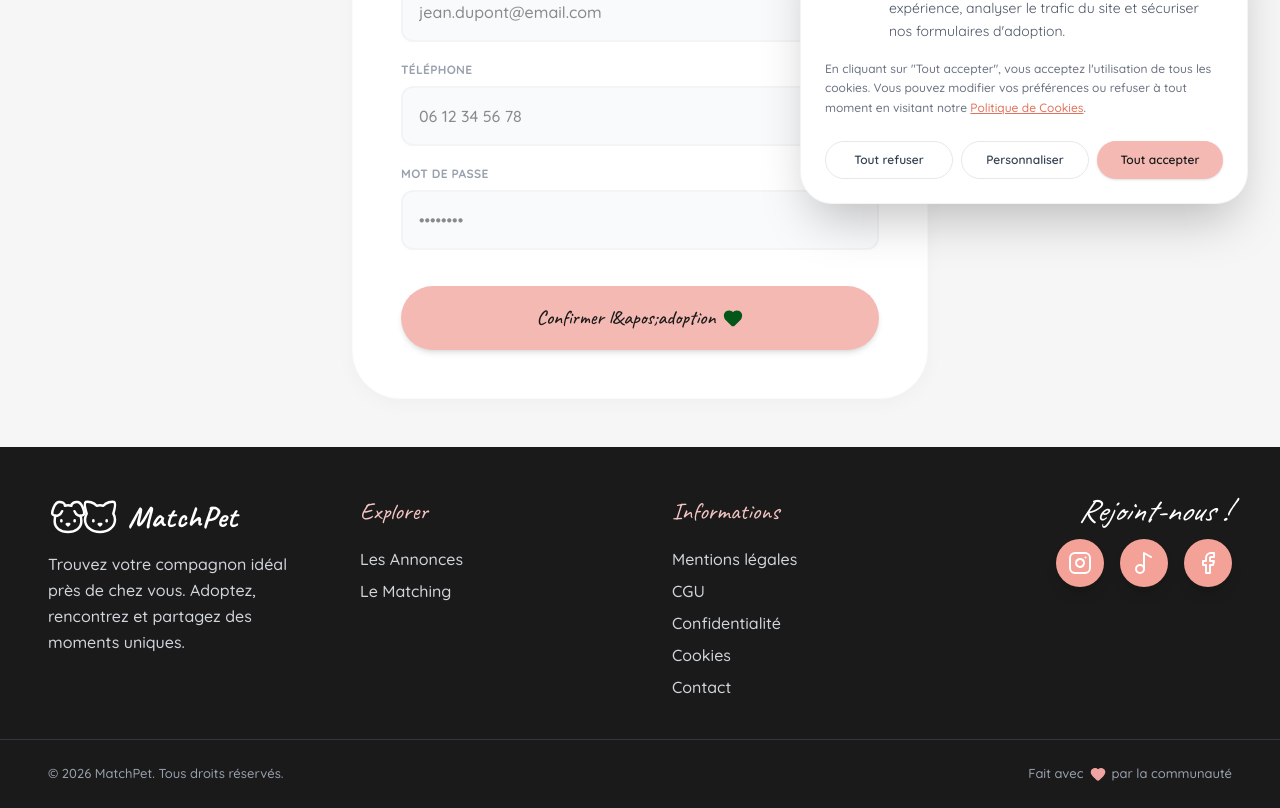
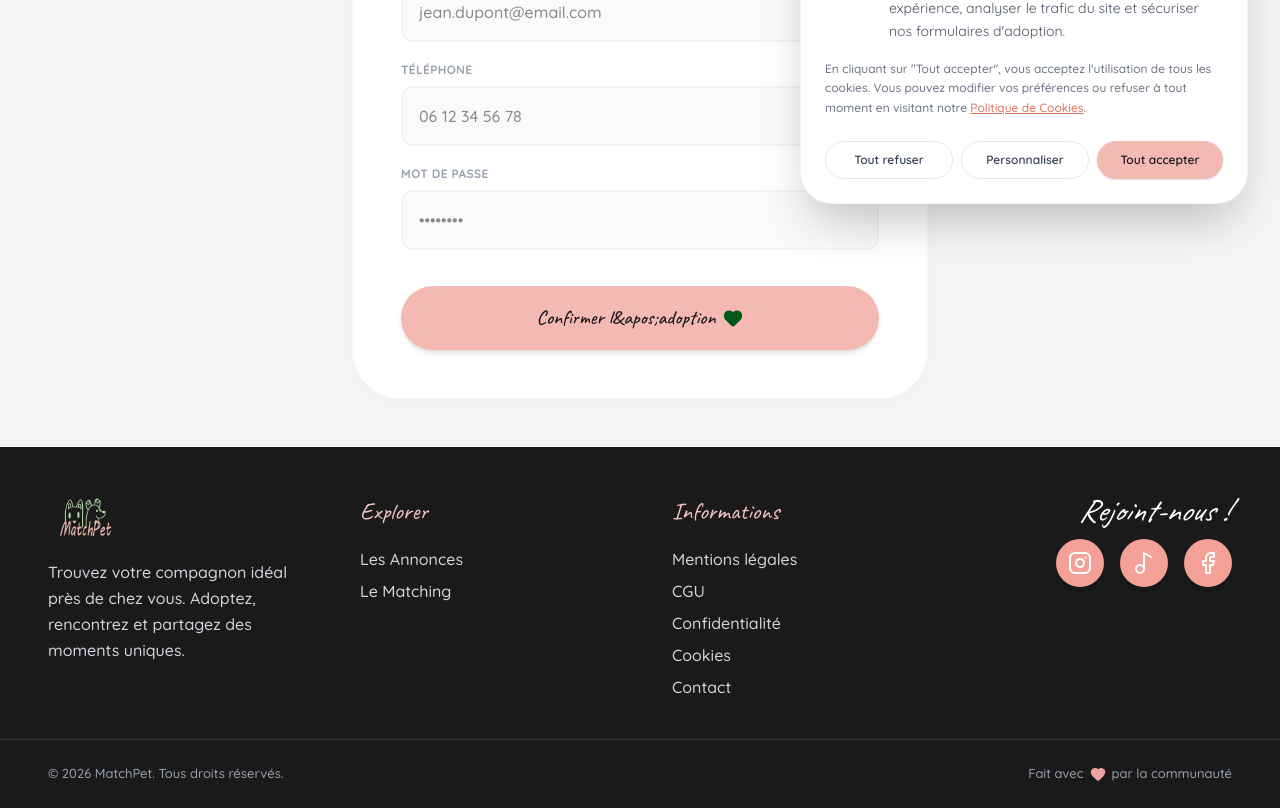
Before and after one commit to Kagitheepan/MatchPet, a Next.js app: page /adopt in a window 1280 px wide. Shown: the part 580-1388 px from the top of the page. Built offline with nearby package versions, Linux system fonts and the light colour scheme.

Commit message:
footer logo change

```diff
--- a/src/components/layout/Footer.tsx
+++ b/src/components/layout/Footer.tsx
@@ -1,5 +1,6 @@
 import Link from "next/link";
-import { Instagram, Facebook, Music2, Cat, Dog, Heart } from "lucide-react";
+import Image from "next/image";
+import { Instagram, Facebook, Music2, Heart } from "lucide-react";
 
 export default function Footer() {
   return (
@@ -9,11 +10,13 @@ export default function Footer() {
         {/* Brand */}
         <div className="col-span-1 md:col-span-1 flex flex-col items-center md:items-start text-secondary">
           <Link href="/" className="flex items-center gap-2 mb-4">
-            <div className="flex -mb-1 text-white">
-              <Dog className="w-10 h-10" strokeWidth={1.5} />
-              <Cat className="w-10 h-10 -ml-2" strokeWidth={1.5} />
-            </div>
-            <span className="font-cursive text-3xl font-bold tracking-wide text-white mt-1">MatchPet</span>
+            <Image
+              src="/logo-avectitre.png"
+              alt="MatchPet"
+              width={180}
+              height={50}
+              className="h-12 w-auto object-contain"
+            />
           </Link>
           <p className="text-gray-300 text-sm xl:text-base text-center md:text-left leading-relaxed font-medium">
             Trouvez votre compagnon idéal près de chez vous. Adoptez, rencontrez et partagez des moments uniques.
```
